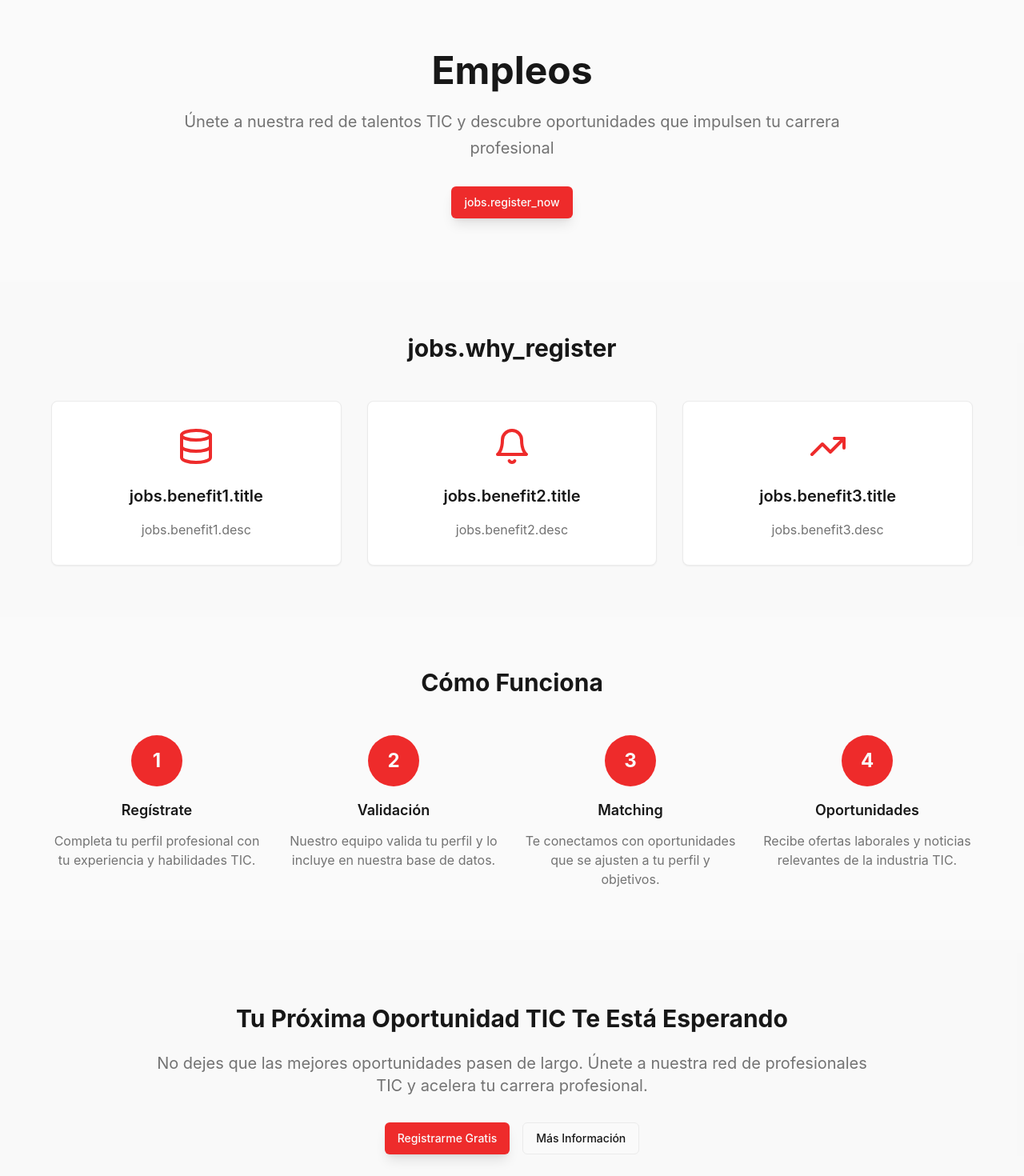
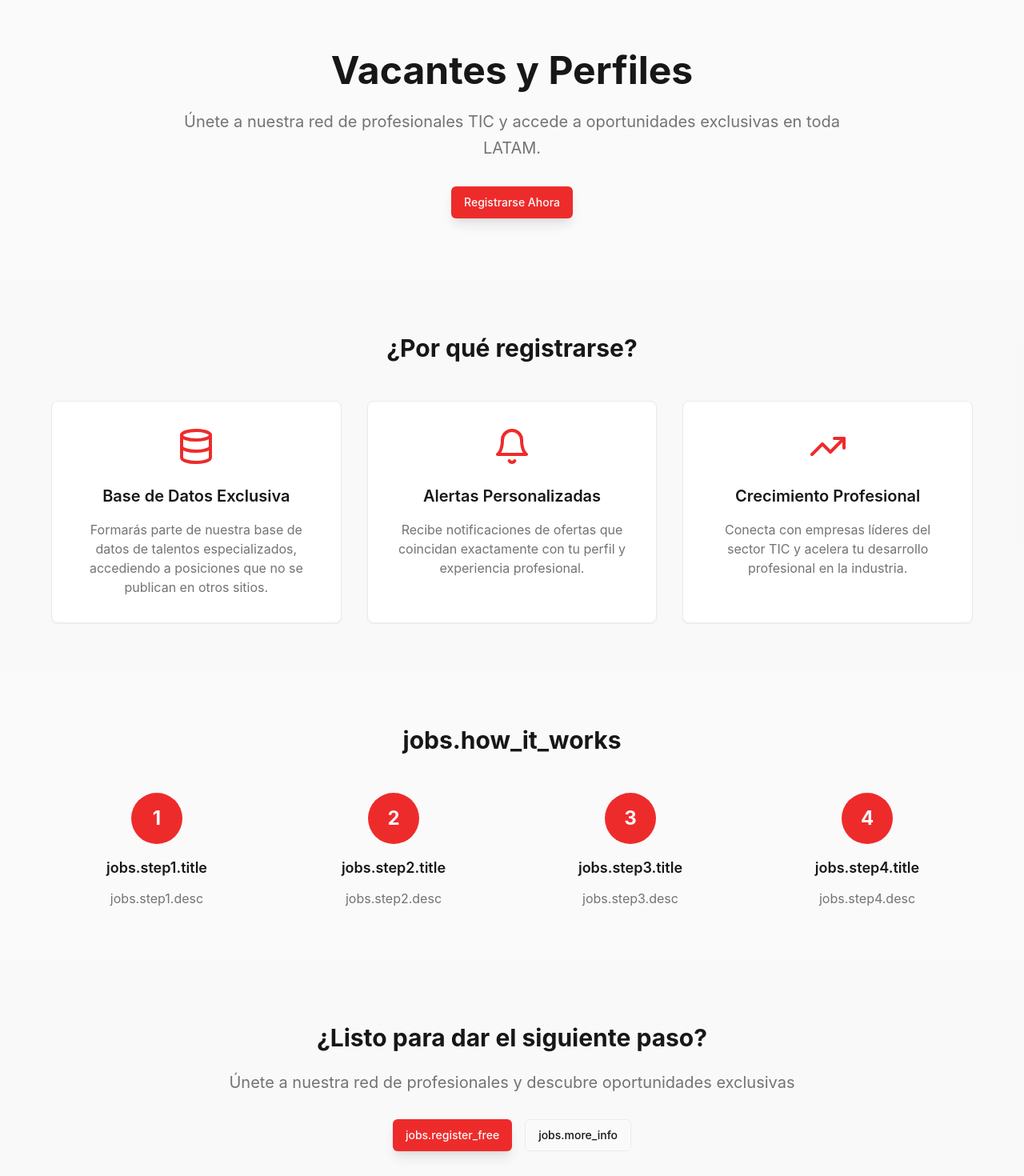
Before and after one commit to Scheba01/tic-talent-hub, a React (Vite) app: page /vacantes-y-perfiles in a window 1280 px wide. Shown: the part 80-1550 px from the top of the page at 80% size. Built offline with nearby package versions, Linux system fonts and the light colour scheme; what react-google-recaptcha-v3 would draw is missing.

Commit message:
Fix jobs page translations
The AI fixed the issue where translation keys were displayed instead of text on the jobs page. It added missing Spanish translation keys for the jobs page to `src/contexts/LanguageContext.tsx`, ensuring proper display of all sections in Spanish.

```diff
--- a/src/contexts/LanguageContext.tsx
+++ b/src/contexts/LanguageContext.tsx
@@ -129,6 +129,32 @@ const translations = {
     'hero.discover_services': 'Descubre Nuestros Servicios',
     'hero.contact_us': 'Contáctanos',
 
+    // Jobs Page
+    'jobs.title': 'Vacantes y Perfiles',
+    'jobs.subtitle': 'Únete a nuestra red de profesionales TIC y accede a oportunidades exclusivas en toda LATAM.',
+    'jobs.register_now': 'Registrarse Ahora',
+    'jobs.why_register': '¿Por qué registrarse?',
+    'jobs.benefit1.title': 'Base de Datos Exclusiva',
+    'jobs.benefit1.desc': 'Formarás parte de nuestra base de datos de talentos especializados, accediendo a posiciones que no se publican en otros sitios.',
+    'jobs.benefit2.title': 'Alertas Personalizadas',
+    'jobs.benefit2.desc': 'Recibe notificaciones de ofertas que coincidan exactamente con tu perfil y experiencia profesional.',
+    'jobs.benefit3.title': 'Crecimiento Profesional',
+    'jobs.benefit3.desc': 'Conecta con empresas líderes del sector TIC y acelera tu desarrollo profesional en la industria.',
+    'jobs.process.title': 'Nuestro Proceso',
+    'jobs.process.step1.title': 'Regístrate',
+    'jobs.process.step1.desc': 'Completa tu perfil profesional con tus habilidades y experiencia.',
+    'jobs.process.step2.title': 'Evaluación',
+    'jobs.process.step2.desc': 'Nuestro equipo revisa tu perfil y identifica las mejores oportunidades.',
+    'jobs.process.step3.title': 'Conexión',
+    'jobs.process.step3.desc': 'Te conectamos directamente con empresas que buscan tu perfil específico.',
+    'jobs.specializations.title': 'Especializaciones Demandadas',
+    'jobs.companies.title': 'Empresas que Confían en Nosotros',
+    'jobs.companies.subtitle': 'Trabajamos con las principales organizaciones del sector TIC en LATAM',
+    'jobs.cta.title': '¿Listo para dar el siguiente paso?',
+    'jobs.cta.subtitle': 'Únete a nuestra red de profesionales y descubre oportunidades exclusivas',
+    'jobs.cta.register': 'Registrarse en la Red',
+    'jobs.cta.contact': 'Contactar Consultor',
+
     // Promise Section
     'promise.title': 'Contratación Estratégica, Sin Riesgos',
     'promise.shortlist.title': 'Shortlist en 7 Días',
@@ -242,26 +268,6 @@ const translations = {
     'development.measurable_roi': 'ROI medible: Métricas claras de progreso y resultados',
     'development.free_consultation': '🚀 Consulta gratuita sobre desarrollo',
 
-    // Jobs
-    'jobs.title': 'Empleos',
-    'jobs.subtitle': 'Únete a nuestra red de talentos TIC y descubre oportunidades que impulsen tu carrera profesional',
-    'jobs.how_it_works': 'Cómo Funciona',
-    'jobs.step1.title': 'Regístrate',
-    'jobs.step1.desc': 'Completa tu perfil profesional con tu experiencia y habilidades TIC.',
-    'jobs.step2.title': 'Validación',
-    'jobs.step2.desc': 'Nuestro equipo valida tu perfil y lo incluye en nuestra base de datos.',
-    'jobs.step3.title': 'Matching',
-    'jobs.step3.desc': 'Te conectamos con oportunidades que se ajusten a tu perfil y objetivos.',
-    'jobs.step4.title': 'Oportunidades',
-    'jobs.step4.desc': 'Recibe ofertas laborales y noticias relevantes de la industria TIC.',
-    'jobs.cta.title': 'Tu Próxima Oportunidad TIC Te Está Esperando',
-    'jobs.cta.subtitle': 'No dejes que las mejores oportunidades pasen de largo. Únete a nuestra red de profesionales TIC y acelera tu carrera profesional.',
-    'jobs.register_free': 'Registrarme Gratis',
-    'jobs.more_info': 'Más Información',
-    'jobs.network_advantages': 'Ventajas de Nuestra Red',
-    'jobs.advantage1': 'Confidencialidad: Tu información permanece privada hasta que decidas postular.',
-    'jobs.advantage2': 'Relevancia: Solo recibes ofertas que coinciden con tu perfil.',
-    'jobs.advantage3': 'Actualización: Mantente al día con tendencias y salarios del mercado TIC.',
     'jobs.advantage4': 'Sin compromiso: Puedes desactivar las notificaciones cuando quieras.',
     'jobs.join_professionals': 'Únete a Cientos de Profesionales TIC',
     'jobs.join_community': 'Forma parte de una comunidad exclusiva de talentos TIC que ya están aprovechando las mejores oportunidades del mercado.',
```
